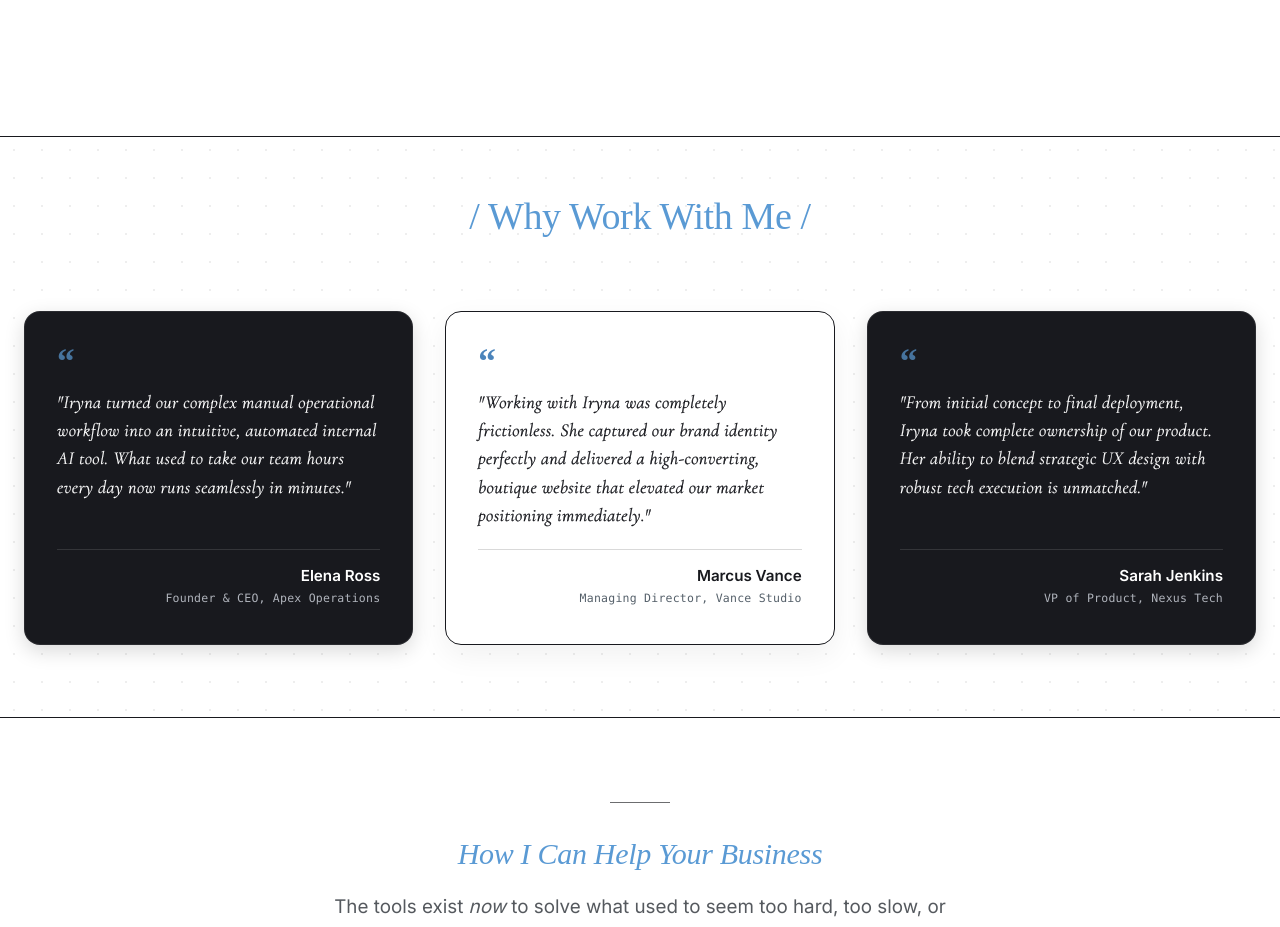
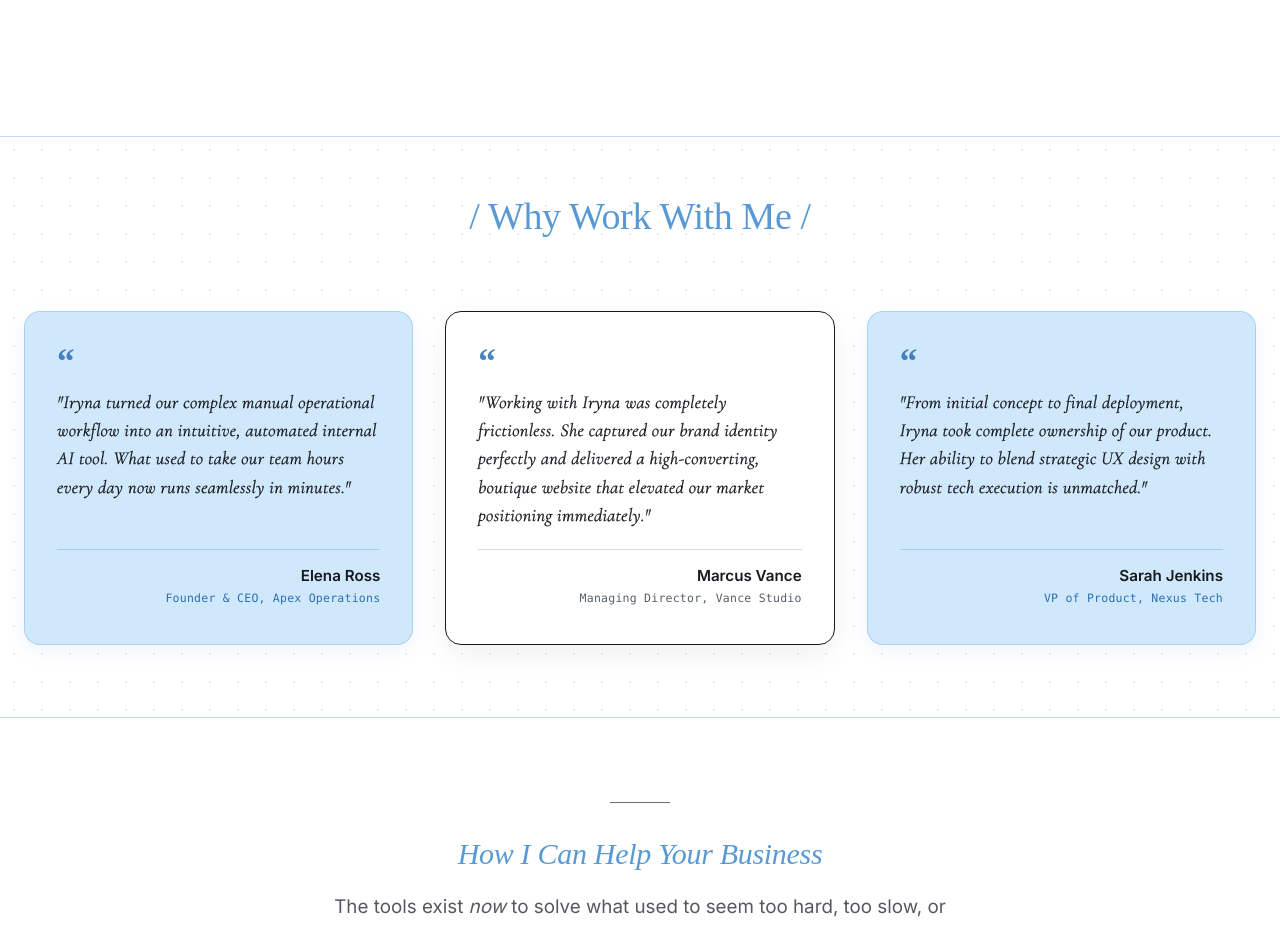
Before and after one commit to Irene2828/porfoliojuly, a Next.js app: page / in a window 1280 px wide. Shown: the part 3720-4647 px from the top of the page. Built offline with nearby package versions, Linux system fonts and the light colour scheme; no server answers; the database is empty; a web font is replaced by a local one.

Commit message:
Make top and bottom strokes subtle blue (#c0d8fc) and set quote cards background to sky blue (#d0e8fc)

```diff
--- a/src/app/v2/components/ProcessSection.tsx
+++ b/src/app/v2/components/ProcessSection.tsx
@@ -60,7 +60,7 @@ export default function ProcessSection() {
           marginLeft: 'calc(-50vw + 50%)',
           marginRight: 'calc(-50vw + 50%)',
           height: '1px',
-          backgroundColor: '#18191e',
+          backgroundColor: '#c0d8fc',
           marginBottom: '3.5rem'
         }}
       />
@@ -133,15 +133,15 @@ export default function ProcessSection() {
                   viewport={{ once: true }}
                   transition={{ duration: 0.65, delay: i * 0.15, ease: [0.16, 1, 0.3, 1] }}
                   style={{
-                    backgroundColor: isCenter ? '#ffffff' : '#18191e',
-                    border: isCenter ? '1px solid #18191e' : '1px solid rgba(255, 255, 255, 0.08)',
+                    backgroundColor: isCenter ? '#ffffff' : '#d0e8fc',
+                    border: isCenter ? '1px solid #18191e' : '1px solid rgba(44, 111, 176, 0.2)',
                     borderRadius: '16px',
                     padding: '2.25rem 2rem',
                     display: 'flex',
                     flexDirection: 'column',
                     justifyContent: 'space-between',
                     position: 'relative',
-                    boxShadow: isCenter ? '0 10px 30px rgba(0, 0, 0, 0.06)' : '0 6px 20px rgba(0, 0, 0, 0.15)',
+                    boxShadow: isCenter ? '0 10px 30px rgba(0, 0, 0, 0.06)' : '0 6px 20px rgba(44, 111, 176, 0.08)',
                     transition: 'box-shadow 0.3s ease, border-color 0.3s ease'
                   }}
                 >
@@ -152,8 +152,8 @@ export default function ProcessSection() {
                         fontFamily: "'Times New Roman', Times, Georgia, serif",
                         fontSize: '2.2rem',
                         lineHeight: '0.8',
-                        color: isCenter ? '#2c6fb0' : '#5a9ad4',
-                        opacity: isCenter ? 0.85 : 0.7,
+                        color: isCenter ? '#2c6fb0' : '#2c6fb0',
+                        opacity: 0.85,
                         fontWeight: 700
                       }}>
                         &ldquo;
@@ -165,8 +165,8 @@ export default function ProcessSection() {
                       fontFamily: "var(--font-serif), 'Times New Roman', Times, Georgia, serif",
                       fontSize: '1.14rem',
                       lineHeight: 1.55,
-                      color: isCenter ? '#18191e' : '#ffffff',
-                      WebkitTextStroke: isCenter ? '0.3px #18191e' : '0.2px #ffffff',
+                      color: '#18191e',
+                      WebkitTextStroke: '0.3px #18191e',
                       letterSpacing: '0.02em',
                       fontWeight: 500,
                       fontStyle: 'italic',
@@ -178,7 +178,7 @@ export default function ProcessSection() {
 
                   {/* Client Info */}
                   <div style={{
-                    borderTop: isCenter ? '1px solid rgba(0, 0, 0, 0.15)' : '1px solid rgba(255, 255, 255, 0.12)',
+                    borderTop: isCenter ? '1px solid rgba(0, 0, 0, 0.15)' : '1px solid rgba(44, 111, 176, 0.25)',
                     paddingTop: '1rem',
                     display: 'flex',
                     flexDirection: 'column',
@@ -189,7 +189,7 @@ export default function ProcessSection() {
                       fontFamily: "var(--font-sans), Inter, sans-serif",
                       fontSize: '0.95rem',
                       fontWeight: 600,
-                      color: isCenter ? '#18191e' : '#ffffff',
+                      color: '#18191e',
                       lineHeight: 1.3,
                       textAlign: 'right'
                     }}>
@@ -198,7 +198,7 @@ export default function ProcessSection() {
                     <div style={{
                       fontFamily: "'JetBrains Mono', Menlo, monospace",
                       fontSize: '0.72rem',
-                      color: isCenter ? '#55606a' : '#b0b4bc',
+                      color: isCenter ? '#55606a' : '#2c6fb0',
                       marginTop: '0.2rem',
                       letterSpacing: '0.02em',
                       textAlign: 'right'
@@ -220,7 +220,7 @@ export default function ProcessSection() {
           marginLeft: 'calc(-50vw + 50%)',
           marginRight: 'calc(-50vw + 50%)',
           height: '1px',
-          backgroundColor: '#18191e',
+          backgroundColor: '#c0d8fc',
           marginTop: '4.5rem'
         }}
       />
```
